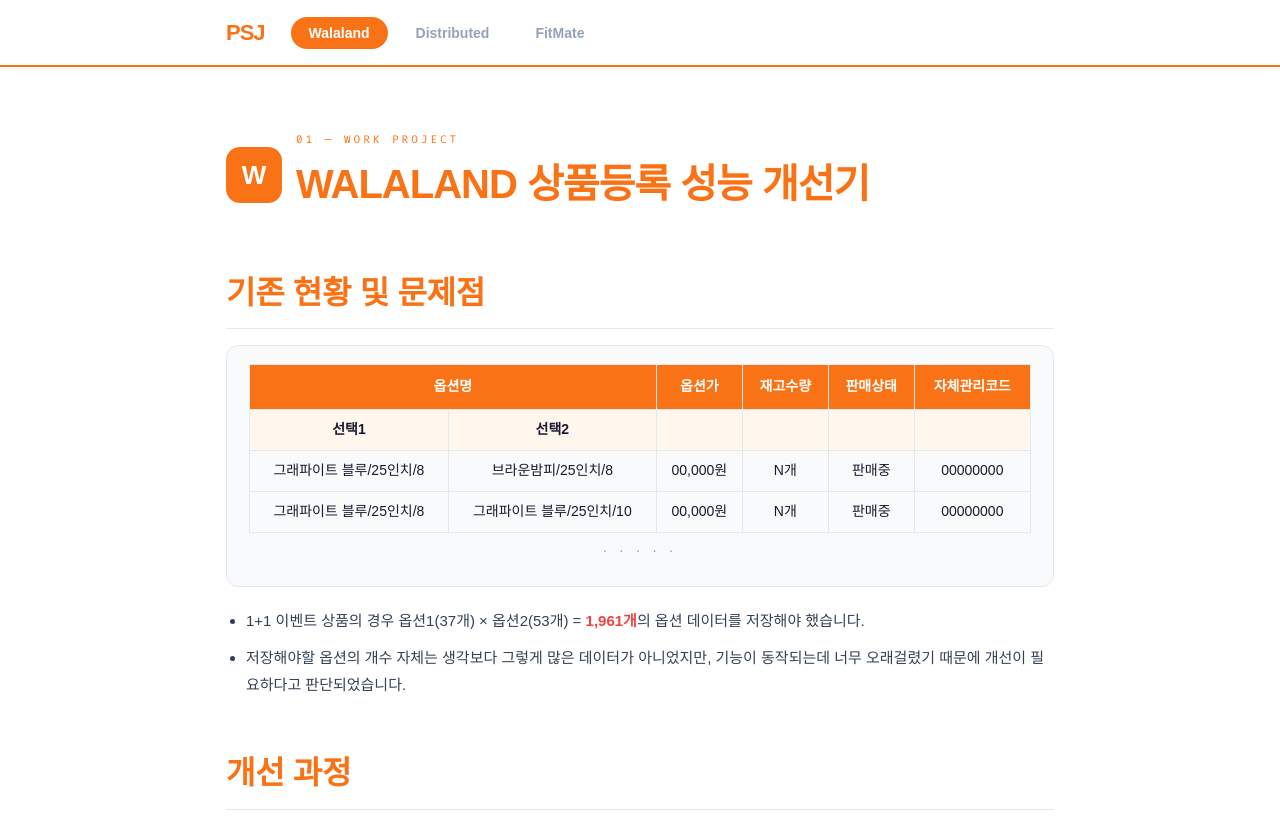
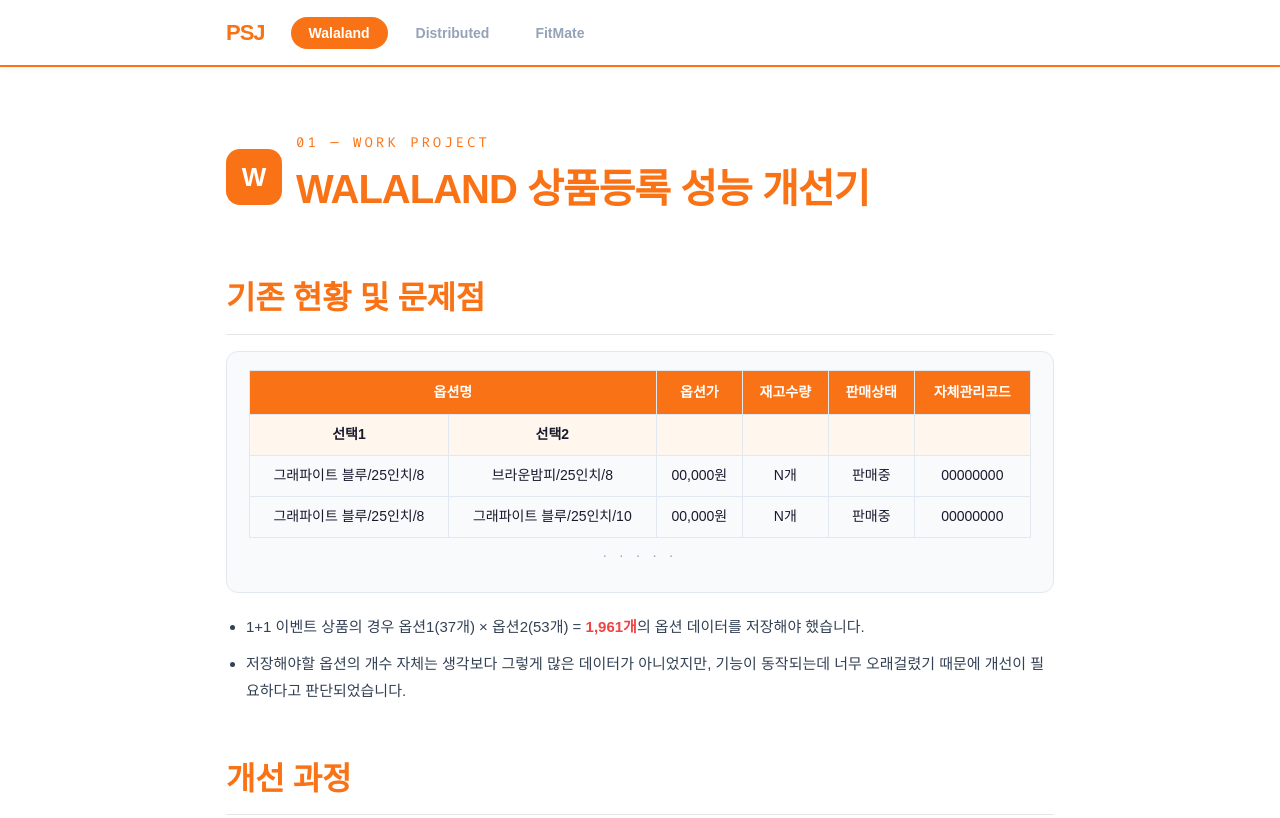
Before and after one commit to mirea70/Portfolio, a plain HTML site: page index.html in a window 1280 px wide. Shown: the top 818 px of the page. Drawn offline with Linux system fonts and the light colour scheme; a web font is replaced by a local one.

Commit message:
refactor: 프로젝트 종류 폰트크기 좀더 크게 조정

```diff
--- a/index.html
+++ b/index.html
@@ -27,7 +27,7 @@
 /* ── HERO ── */
 .hero { text-align: center; padding: 48px 0 40px; position: relative; }
 .hero::before { content: ''; position: absolute; top: 0; left: 50%; transform: translateX(-50%); width: 400px; height: 400px; background: radial-gradient(circle, rgba(249,115,22,0.03) 0%, transparent 70%); pointer-events: none; }
-.hero-label { font-size: 11px; font-family: 'Fira Code', monospace; color: #f97316; letter-spacing: 3px; text-transform: uppercase; margin-bottom: 12px; }
+.hero-label { font-size: 14px; font-family: 'Fira Code', monospace; color: #f97316; letter-spacing: 3px; text-transform: uppercase; margin-bottom: 12px; }
 .hero-title { font-size: 42px; font-weight: 900; letter-spacing: -2px; line-height: 1.15; margin-bottom: 14px; }
 .hero-title em { font-style: normal; color: #f97316; }
 .hero-sub { font-size: 15px; color: #64748b; font-weight: 300; line-height: 1.7; max-width: 540px; margin: 0 auto; }
```
